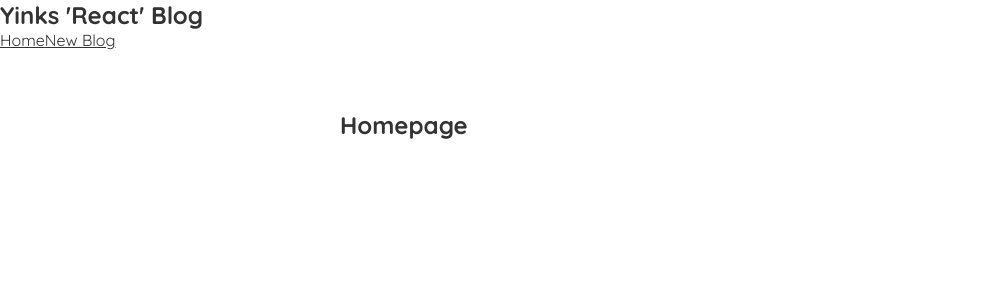
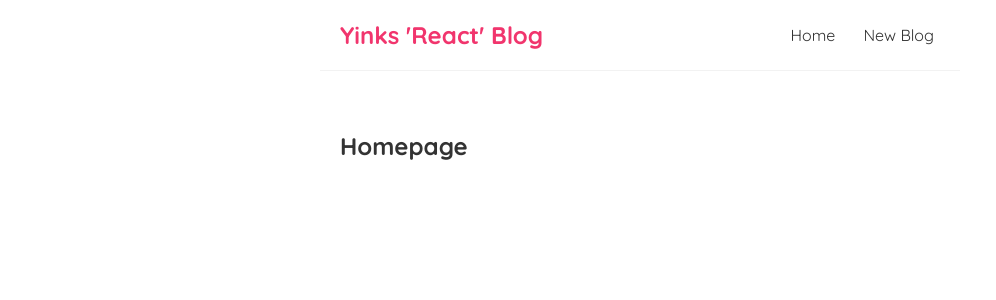
Before and after one commit to asyinka/react-blog, a React (Create React App) app: page / in a window 1280 px wide. Shown: the top 300 px of the page, without its empty margins (0-996 px from the left). Built offline with nearby package versions, Linux system fonts and the light colour scheme.

Commit message:
add navbar class

```diff
--- a/src/NavBar.js
+++ b/src/NavBar.js
@@ -1,6 +1,6 @@
 const NavBar = () => {
   return (
-    <nav>
+    <nav className="navbar">
       <h1>Yinks 'React' Blog</h1>
       <div className="links">
         <a href="/">Home</a>
```
